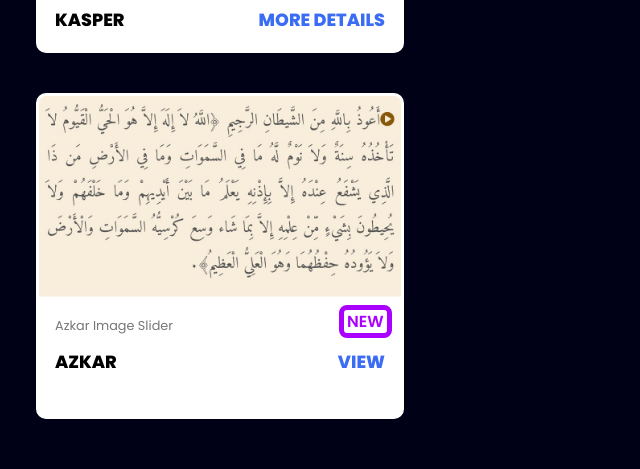
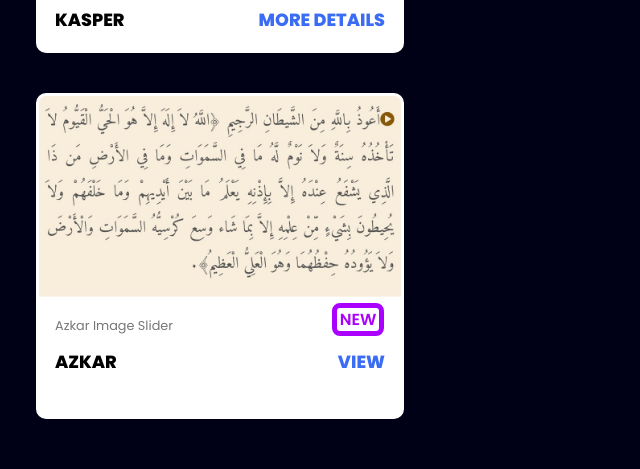
Before and after one commit to AbdAllah-DraGoN/myWebsite, a plain HTML site: page index.html in a window 1280 px wide. Shown: the part 1991-2460 px from the top of the page, 624-1264 px from the left. Drawn offline with Linux system fonts and the light colour scheme.

Commit message:
Update style.css

```diff
--- a/CSS/style.css
+++ b/CSS/style.css
@@ -298,8 +298,8 @@ header ul li:hover a {
       content: "NEW";
     color: #a900ff;
     position: relative;
-    bottom: 82px;
-    left: 300px;
+    bottom: 5.25em;
+    left: 18.30em;
     font-weight: 600;
     border: 5px solid #a900ff;
     border-radius: 8px;
```
